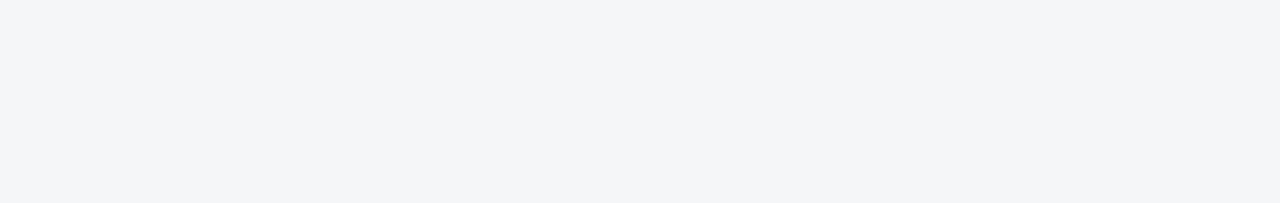
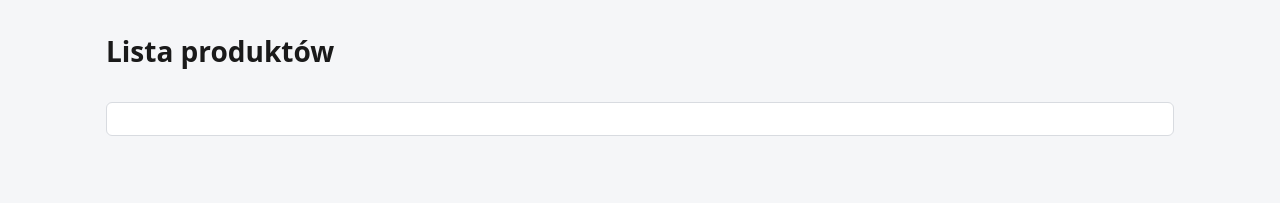
Before and after one commit to Szadziu/recruitment-products-app, a website built with Vite: page index.html in a window 1280 px wide. Built offline with nearby package versions, Linux system fonts and the light colour scheme.

Commit message:
feat: add base layout and styles

```diff
--- a/src/main.ts
+++ b/src/main.ts
@@ -1 +1,15 @@
 import './styles/main.scss';
+
+const app = document.querySelector<HTMLDivElement>('#app')!;
+
+app.innerHTML = `
+  <header class="app-header">
+    <h1>Lista produktów</h1>
+  </header>
+
+  <main class="app-main">
+    <section class="filters" id="filters" aria-label="Filtry produktów"></section>
+    <section class="products" id="products" aria-label="Lista produktów"></section>
+    <nav class="pagination" id="pagination" aria-label="Paginacja"></nav>
+  </main>
+`;
--- /dev/null
+++ b/src/styles/_layout.scss
@@ -0,0 +1,38 @@
+@use "variables" as *;
+
+.app-header {
+  margin-bottom: $spacing-lg;
+
+  h1 {
+    margin: 0;
+    font-size: 1.75rem;
+  }
+}
+
+.app-main {
+  display: flex;
+  flex-direction: column;
+  gap: $spacing-lg;
+}
+
+.filters {
+  display: flex;
+  flex-wrap: wrap;
+  gap: $spacing-md;
+  padding: $spacing-md;
+  background-color: #fff;
+  border: 1px solid $color-border;
+  border-radius: 6px;
+}
+
+.products {
+  display: grid;
+  grid-template-columns: repeat(auto-fill, minmax(220px, 1fr));
+  gap: $spacing-md;
+}
+
+.pagination {
+  display: flex;
+  justify-content: center;
+  gap: $spacing-sm;
+}
--- a/src/styles/main.scss
+++ b/src/styles/main.scss
@@ -1 +1,2 @@
 @use "base";
+@use "layout";
```
